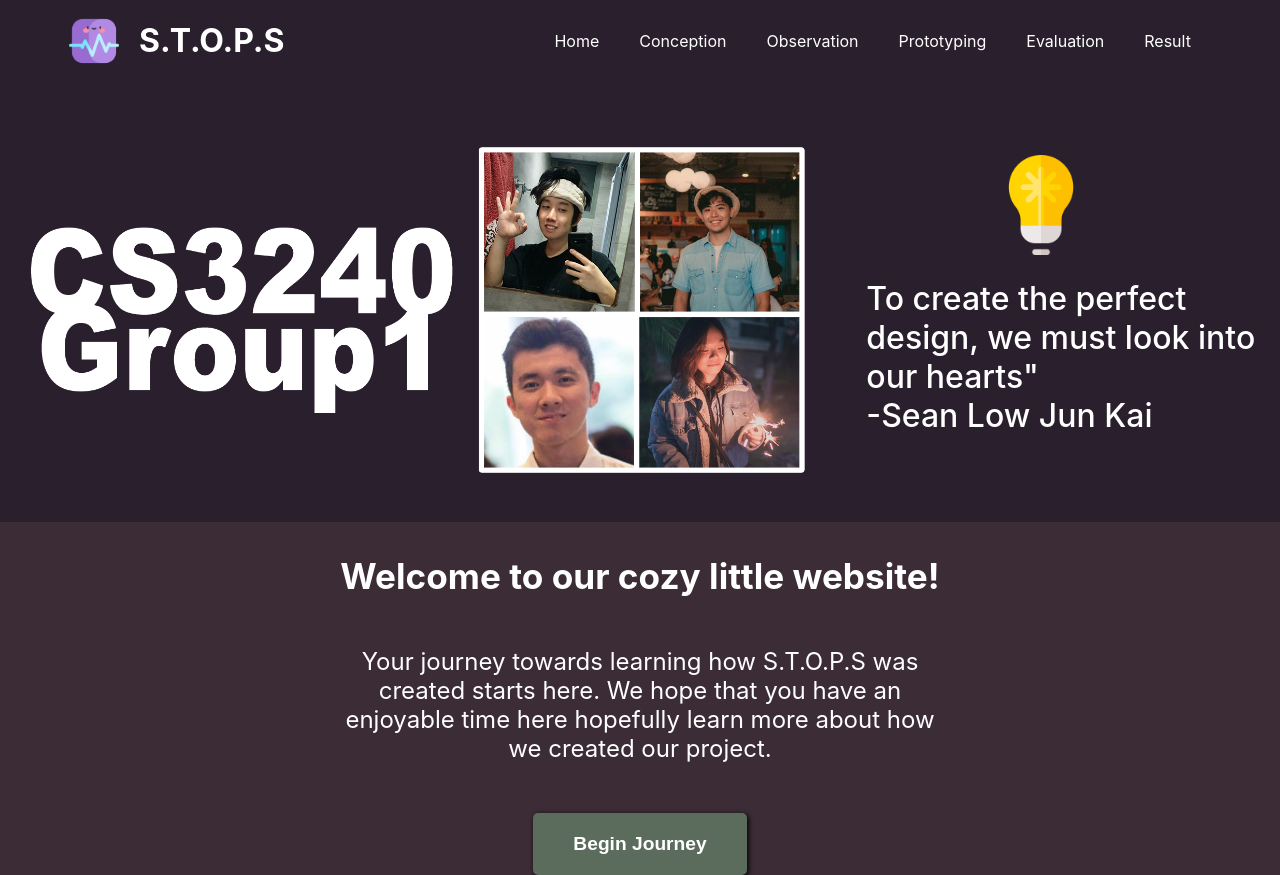
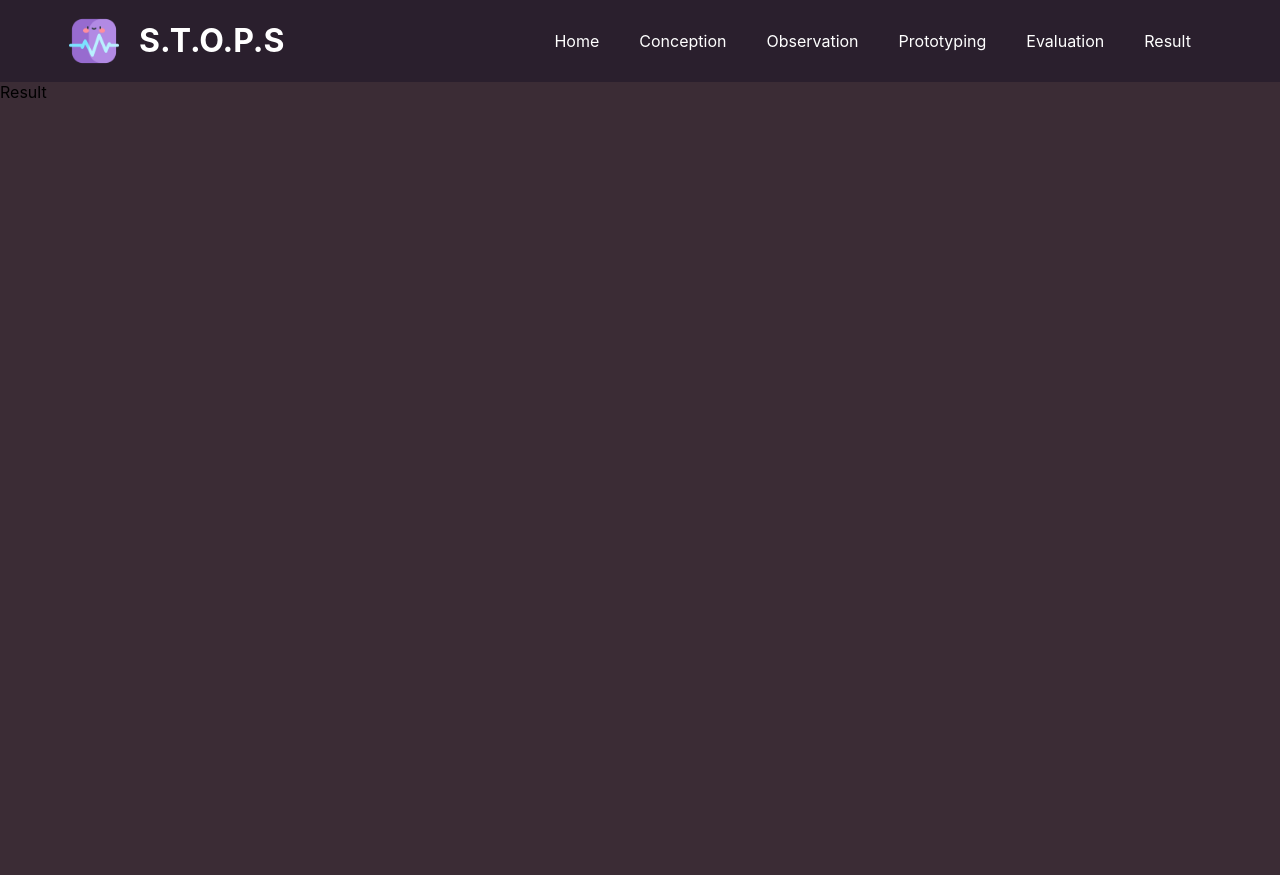
Before and after one commit to cs3240-group1/portfolio, a React (Create React App) app: page /result in a window 1280 px wide. After the commit the page ends 800 px from the top, so only its background shows below. Built offline with nearby package versions, Linux system fonts and the light colour scheme.

Commit message:
fix homepage path

```diff
--- a/src/App.js
+++ b/src/App.js
@@ -13,12 +13,12 @@ function App() {
   return (
       <main>
           <Switch>
-              <Route path="" component={Home} exact/>
-              <Route path="/conception" component={Conception} exact/>
-              <Route path="/observation" component={Observation} exact/>
-              <Route path="/prototyping" component={Prototyping} exact/>
-              <Route path="/evaluation" component={Evaluation} exact/>
-              <Route path="/result" component={Result} exact/>
+              <Route path="/" component={Home} exact/>
+              <Route path="/conception" component={Conception} />
+              <Route path="/observation" component={Observation} />
+              <Route path="/prototyping" component={Prototyping} />
+              <Route path="/evaluation" component={Evaluation} />
+              <Route path="/result" component={Result} />
           </Switch>
       </main>
   );
--- a/src/components/Header.js
+++ b/src/components/Header.js
@@ -11,7 +11,7 @@ function Header() {
                 <h1>S.T.O.P.S</h1>
             </div>
             <div className="navbar">
-                <Link to=""><h1>Home</h1></Link>
+                <Link to="/"><h1>Home</h1></Link>
                 <Link to="/conception"><h1>Conception</h1></Link>
                 <Link to="/observation"><h1>Observation</h1></Link>
                 <Link to="/prototyping"><h1>Prototyping</h1></Link>
```
